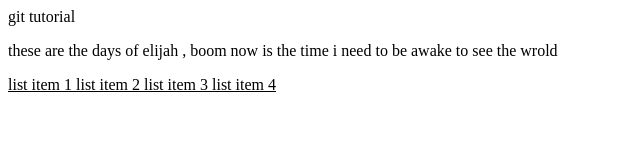
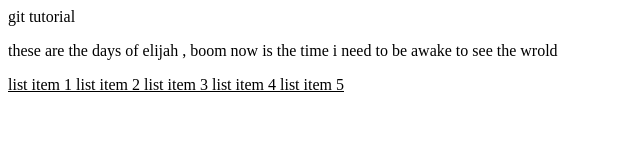
Before and after one commit to essychan09/git-tutorial, a plain HTML site: page index.html in a window 1280 px wide. Shown: the full height of the page, 0-640 px from the left. Drawn offline with Linux system fonts and the light colour scheme.

Commit message:
added il

```diff
--- a/index.html
+++ b/index.html
@@ -14,6 +14,7 @@
         <il>list item 2</il>
         <il>list item 3</il>
         <il>list item 4</il>
+        <il>list item 5</il>
     </u>
 </body>
 </html>
```
